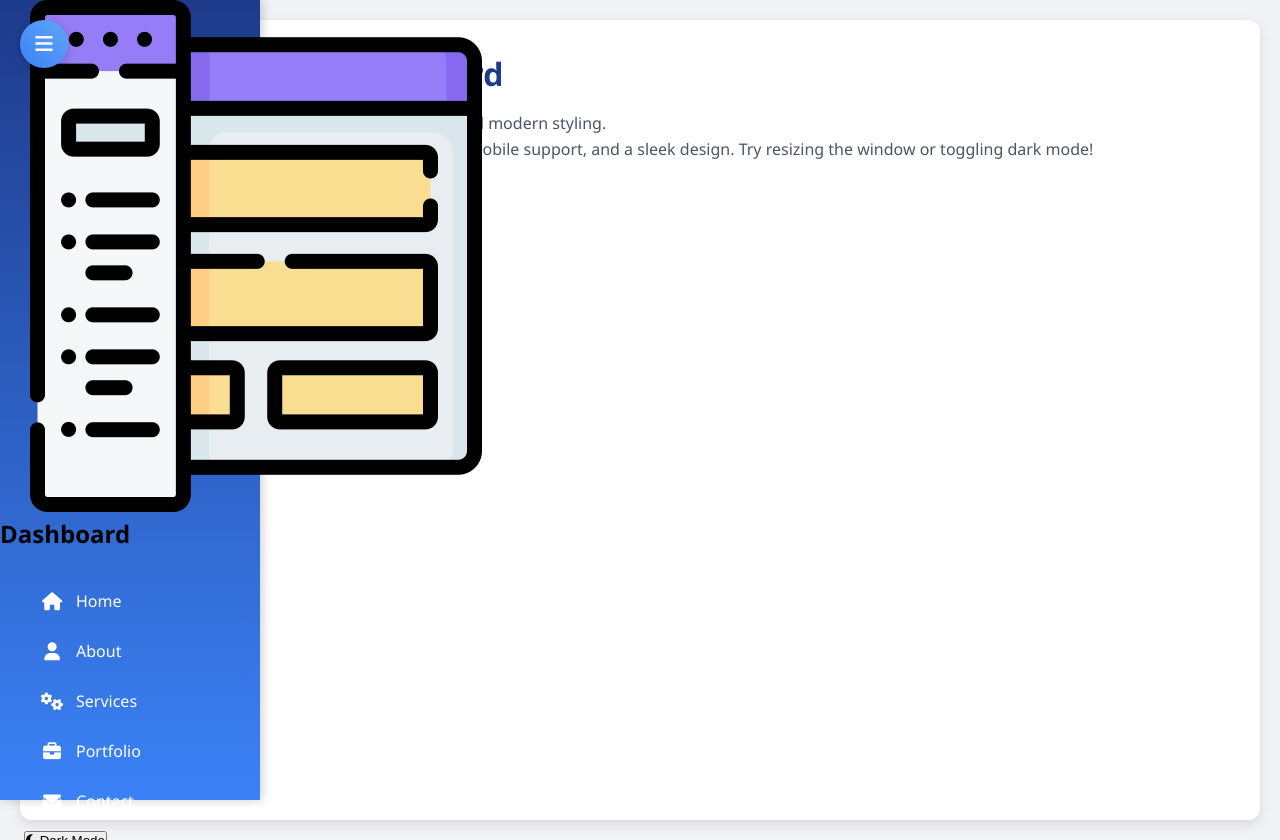
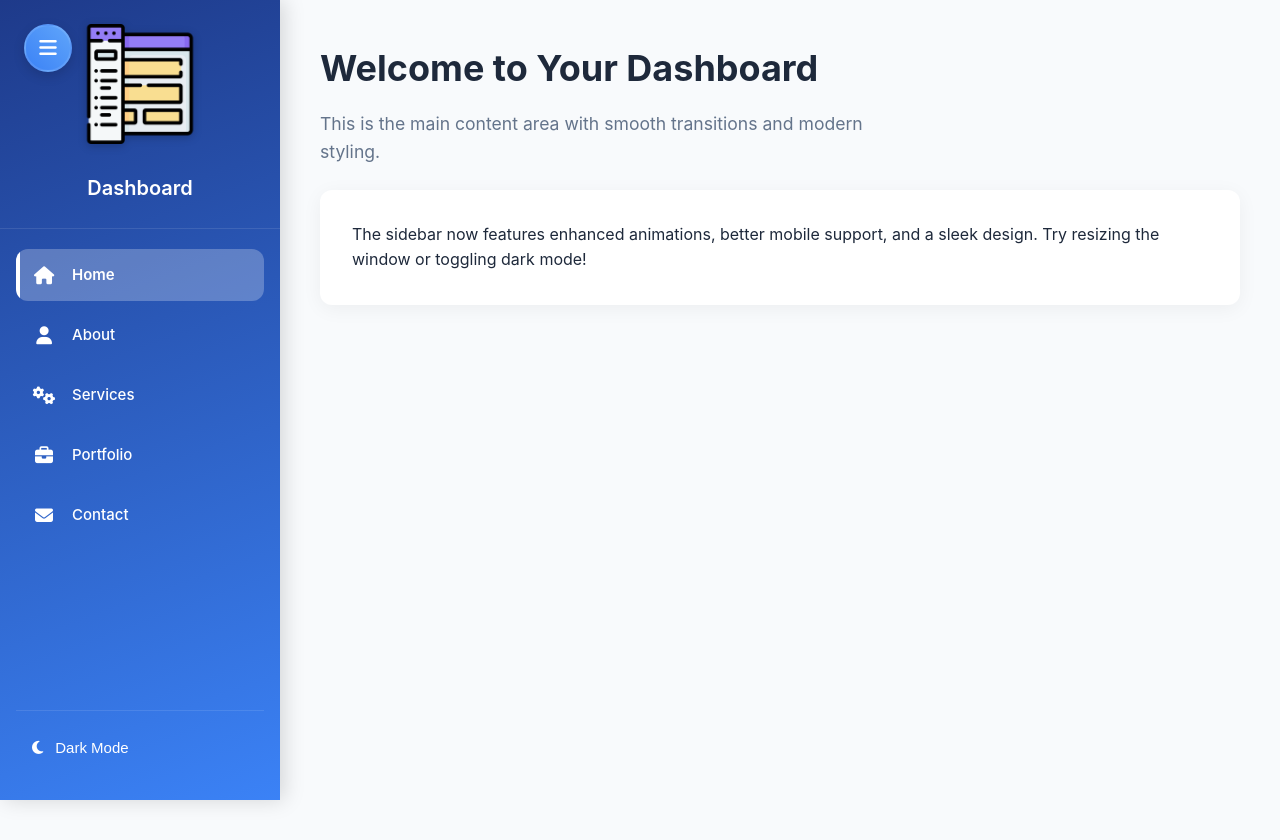
Before and after one commit to Ra7ma116/Sidebar_Task, a plain HTML site: page Sidebar_Task/index.html in a window 1280 px wide. After the commit the page ends 800 px from the top, so only its background shows below. Drawn offline with Linux system fonts and the light colour scheme.

Commit message:
Update style.css

```diff
--- a/Sidebar_Task/assets/style.css
+++ b/Sidebar_Task/assets/style.css
@@ -1,3 +1,27 @@
+:root {
+    --sidebar-width: 280px;
+    --sidebar-bg: linear-gradient(160deg, #1e3a8a 0%, #3b82f6 100%);
+    --sidebar-text: #ffffff;
+    --sidebar-hover: rgba(255, 255, 255, 0.15);
+    --sidebar-active: rgba(255, 255, 255, 0.25);
+    --sidebar-shadow: 4px 0 20px rgba(0, 0, 0, 0.15);
+    --main-bg: #f8fafc;
+    --main-text: #1e293b;
+    --card-bg: #ffffff;
+    --card-shadow: 0 4px 20px rgba(0, 0, 0, 0.05);
+    --transition-speed: 0.3s;
+    --border-radius: 12px;
+    --toggle-btn-bg: linear-gradient(45deg, #3b82f6, #60a5fa);
+    --toggle-btn-hover: linear-gradient(45deg, #2563eb, #3b82f6);
+}
+
+[data-theme="dark"] {
+    --main-bg: #0f172a;
+    --main-text: #f8fafc;
+    --card-bg: #1e293b;
+    --card-shadow: 0 4px 20px rgba(0, 0, 0, 0.2);
+}
+
 * {
     margin: 0;
     padding: 0;
@@ -5,75 +29,149 @@
 }
 
 body {
-    font-family: 'Segoe UI', Arial, sans-serif;
-    background-color: #f0f2f5;
+    font-family: 'Inter', -apple-system, BlinkMacSystemFont, 'Segoe UI', Roboto, sans-serif;
+    background-color: var(--main-bg);
+    color: var(--main-text);
+    transition: background-color var(--transition-speed) ease;
+    line-height: 1.6;
 }
 
 .sidebar {
     height: 100vh;
-    width: 260px;
-    background: linear-gradient(180deg, #1e3a8a 0%, #3b82f6 100%);
+    width: var(--sidebar-width);
+    background: var(--sidebar-bg);
     position: fixed;
     top: 0;
     left: 0;
     transform: translateX(0);
-    transition: transform 0.3s ease-in-out;
+    transition: transform var(--transition-speed) cubic-bezier(0.4, 0, 0.2, 1);
     z-index: 1000;
-    box-shadow: 2px 0 10px rgba(0, 0, 0, 0.2);
+    box-shadow: var(--sidebar-shadow);
+    display: flex;
+    flex-direction: column;
+    overflow: hidden;
 }
 
 .sidebar.collapsed {
-    transform: translateX(-260px);
+    transform: translateX(calc(var(--sidebar-width) * -1));
 }
 
-.logo-placeholder {
+.sidebar-header {
     padding: 24px;
-    background: rgba(255, 255, 255, 0.1);
     text-align: center;
-    border-bottom: 1px solid rgba(255, 255, 255, 0.15);
+    border-bottom: 1px solid rgba(255, 255, 255, 0.1);
 }
 
-.logo-placeholder img {
-    max-width: 160px;
+.logo {
+    max-width: 120px;
     height: auto;
     filter: drop-shadow(0 2px 4px rgba(0, 0, 0, 0.2));
+    margin-bottom: 12px;
+    transition: transform 0.3s ease;
+}
+
+.logo:hover {
+    transform: scale(1.05);
+}
+
+.app-name {
+    color: white;
+    font-size: 1.25rem;
+    font-weight: 600;
+    margin-top: 8px;
 }
 
 .sidebar-content {
-    padding: 24px;
+    padding: 16px;
+    flex-grow: 1;
+    display: flex;
+    flex-direction: column;
+    overflow-y: auto;
 }
 
 .sidebar-content a {
     display: flex;
     align-items: center;
-    gap: 12px;
-    color: #ffffff;
+    gap: 16px;
+    color: var(--sidebar-text);
     text-decoration: none;
-    padding: 12px 16px;
+    padding: 14px 16px;
     margin: 4px 0;
-    border-radius: 8px;
-    transition: all 0.3s ease;
-    font-size: 16px;
+    border-radius: var(--border-radius);
+    transition: all var(--transition-speed) ease;
+    font-size: 15px;
     font-weight: 500;
+    position: relative;
+    overflow: hidden;
+}
+
+.sidebar-content a span {
+    transition: transform var(--transition-speed) ease, opacity var(--transition-speed) ease;
+}
+
+.sidebar-content a::before {
+    content: '';
+    position: absolute;
+    left: 0;
+    top: 0;
+    height: 100%;
+    width: 4px;
+    background: white;
+    transform: scaleY(0);
+    transform-origin: center;
+    transition: transform var(--transition-speed) ease;
 }
 
 .sidebar-content a:hover {
-    background-color: rgba(255, 255, 255, 0.1);
-    color: #e0f2fe;
-    transform: translateX(5px);
+    background-color: var(--sidebar-hover);
+}
+
+.sidebar-content a.active {
+    background-color: var(--sidebar-active);
+    font-weight: 600;
+}
+
+.sidebar-content a.active::before {
+    transform: scaleY(1);
 }
 
 .sidebar-content a i {
     font-size: 18px;
-    width: 24px;
+    min-width: 24px;
     text-align: center;
+}
+
+.sidebar-footer {
+    margin-top: auto;
+    padding: 16px 0;
+    border-top: 1px solid rgba(255, 255, 255, 0.1);
+}
+
+.theme-toggle {
+    display: flex;
+    align-items: center;
+    gap: 12px;
+    width: 100%;
+    background: transparent;
+    border: none;
+    color: var(--sidebar-text);
+    padding: 12px 16px;
+    border-radius: var(--border-radius);
+    cursor: pointer;
+    font-size: 15px;
+    font-weight: 500;
+    transition: background-color var(--transition-speed) ease;
+}
+
+.theme-toggle:hover {
+    background-color: var(--sidebar-hover);
 }
 
 .toggle-btn {
     position: fixed;
-    top: 20px;
-    left: 20px;
-    background: linear-gradient(45deg, #3b82f6, #60a5fa);
+    top: 24px;
+    left: 24px;
+    background: var(--toggle-btn-bg);
     border: none;
     color: white;
     font-size: 20px;
@@ -86,76 +184,116 @@ body {
     display: flex;
     align-items: center;
     justify-content: center;
-    box-shadow: 0 2px 8px rgba(0, 0, 0, 0.2);
-    transition: all 0.3s ease-in-out;
+    box-shadow: 0 4px 12px rgba(0, 0, 0, 0.15);
+    transition: all var(--transition-speed) ease;
+    border: 2px solid rgba(255, 255, 255, 0.1);
+    transition: left var(--transition-speed) ease;
 }
 
 .toggle-btn:hover {
-    background: linear-gradient(45deg, #2563eb, #3b82f6);
+    background: var(--toggle-btn-hover);
     transform: scale(1.1);
+    box-shadow: 0 6px 16px rgba(0, 0, 0, 0.2);
 }
 
 .toggle-btn.collapsed {
-    left: 20px;
+    left: 24px;
 }
 
 .main-content {
-    margin-left: 260px;
-    padding: 32px;
-    transition: margin-left 0.3s ease-in-out;
-    background-color: #ffffff;
+    margin-left: var(--sidebar-width);
+    padding: 40px;
+    transition: margin-left var(--transition-speed) cubic-bezier(0.4, 0, 0.2, 1),
+        padding var(--transition-speed) ease;
     min-height: 100vh;
-    border-radius: 12px;
-    margin: 20px;
-    box-shadow: 0 4px 12px rgba(0, 0, 0, 0.1);
 }
 
 .main-content.collapsed {
-    margin-left: 20px;
+    margin-left: 0;
 }
 
-.main-content h1 {
-    color: #1e3a8a;
-    margin-bottom: 16px;
+.content-card {
+    background-color: var(--card-bg);
+    border-radius: var(--border-radius);
+    padding: 32px;
+    box-shadow: var(--card-shadow);
+    margin-top: 24px;
+    transition: all var(--transition-speed) ease;
 }
 
-.main-content p {
-    color: #4b5563;
-    line-height: 1.6;
+.content-card:hover {
+    transform: translateY(-2px);
+    box-shadow: 0 8px 25px rgba(0, 0, 0, 0.1);
+}
+
+h1 {
+    color: var(--main-text);
+    margin-bottom: 12px;
+    font-size: 2.25rem;
+    font-weight: 700;
+}
+
+.subtitle {
+    color: #64748b;
+    font-size: 1.1rem;
+    max-width: 600px;
+}
+
+@media (max-width: 992px) {
+    .main-content {
+        padding: 32px;
+    }
 }
 
 @media (max-width: 768px) {
-    .sidebar {
-        width: 220px;
+    :root {
+        --sidebar-width: 260px;
     }
 
     .sidebar.collapsed {
-        transform: translateX(-220px);
+        transform: translateX(calc(var(--sidebar-width) * -1));
     }
 
     .main-content {
-        margin-left: 20px;
-        margin-right: 20px;
-    }
-
-    .main-content.collapsed {
-        margin-left: 20px;
-        margin-right: 20px;
+        margin-left: 0;
+        padding: 24px;
     }
 
     .toggle-btn {
-        left: 10px;
-        width: 40px;
-        height: 40px;
-        font-size: 18px;
+        top: 16px;
+        left: 16px;
+        width: 44px;
+        height: 44px;
     }
 
-    .logo-placeholder img {
-        max-width: 120px;
+    h1 {
+        font-size: 1.8rem;
+    }
+
+    .content-card {
+        padding: 24px;
+    }
+}
+
+@media (max-width: 480px) {
+    :root {
+        --sidebar-width: 240px;
+    }
+
+    .sidebar-header {
+        padding: 20px;
     }
 
     .sidebar-content a {
+        padding: 12px 14px;
         font-size: 14px;
-        padding: 10px 12px;
+    }
+
+    .main-content {
+        padding: 20px;
+    }
+
+    .content-card {
+        padding: 20px;
     }
 }
```
